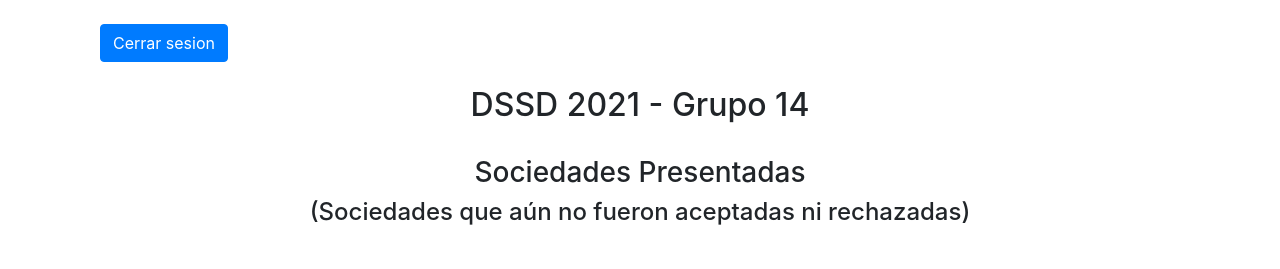
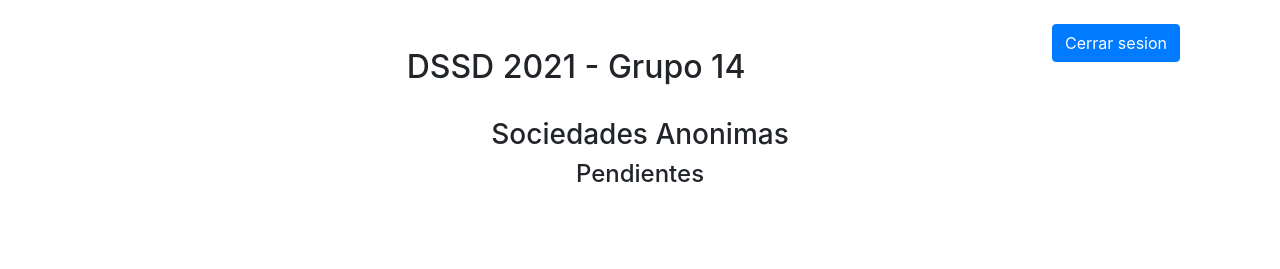
Before and after one commit to theBossLorenzo/DSSD-Grupo14, a Flask app: page /sociedades in a window 1280 px wide. Shown: the top 269 px of the page. Run offline with Flask 2, Linux system fonts and the light colour scheme; the visitor is signed in with stand-in values (Sample User, id 1); data that the repository does not hold is empty; some libraries are stand-ins or nearby versions.

Commit message:
cambio de lugar boton logout

```diff
--- a/templates/sociedades.html
+++ b/templates/sociedades.html
@@ -18,7 +18,7 @@
 
         <div class="container">
             <br>
-            <div style="justify-content: end;">
+            <div style="float: right;">
                 <a href="/logout" class="btn btn-primary" >Cerrar sesion</a>
             </div>
             <br>
@@ -28,10 +28,10 @@
             </div>
             <br>
              <div class="row align-items-center justify-content-center">
-                <h3>Sociedades Presentadas</h3>
+                <h3>Sociedades Anonimas</h3>
             </div>
             <div class="row align-items-center justify-content-center">
-                <h4>(Sociedades que aún no fueron aceptadas ni rechazadas)</h4>
+                <h4>Pendientes</h4>
             </div>
 
             <br>
```
